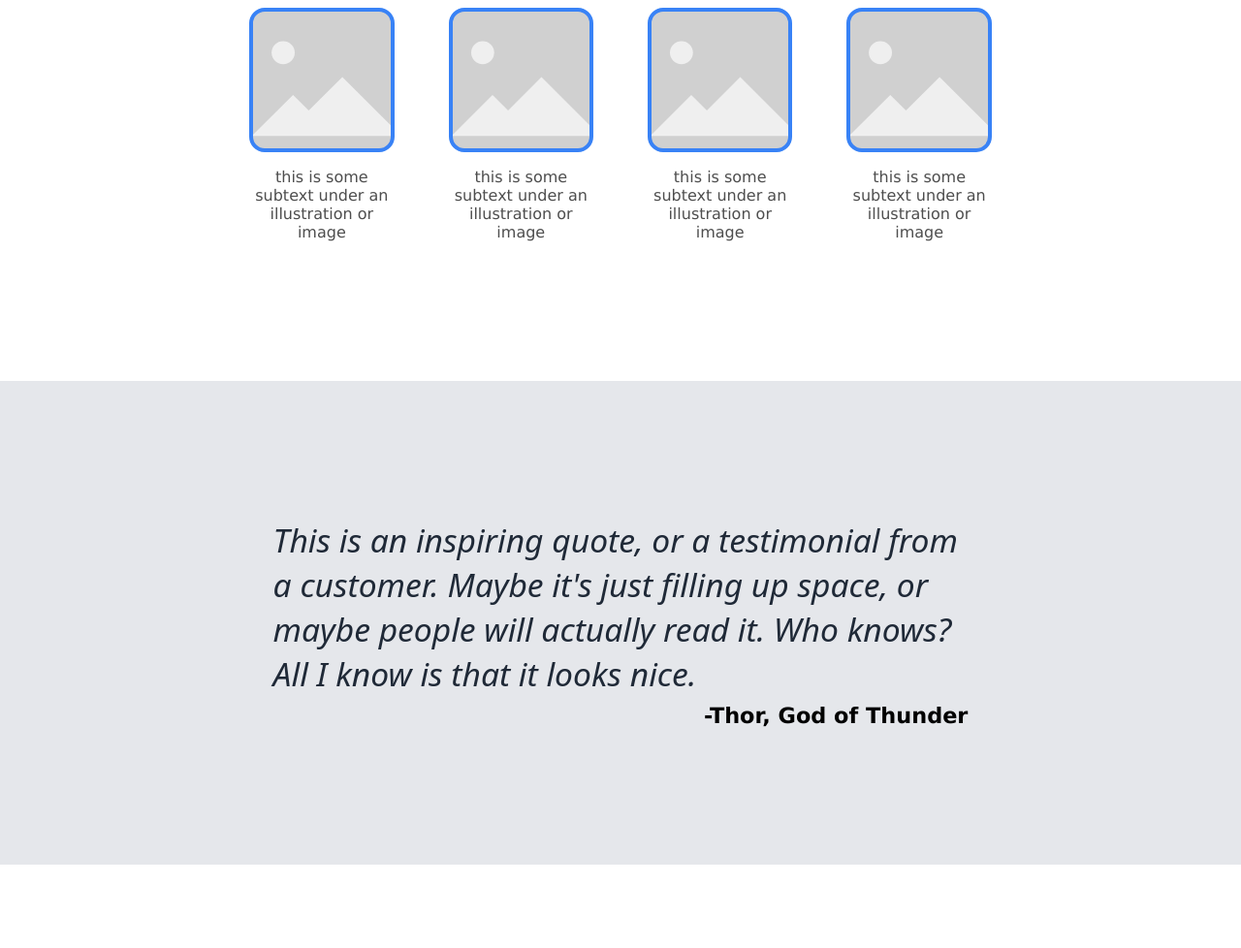
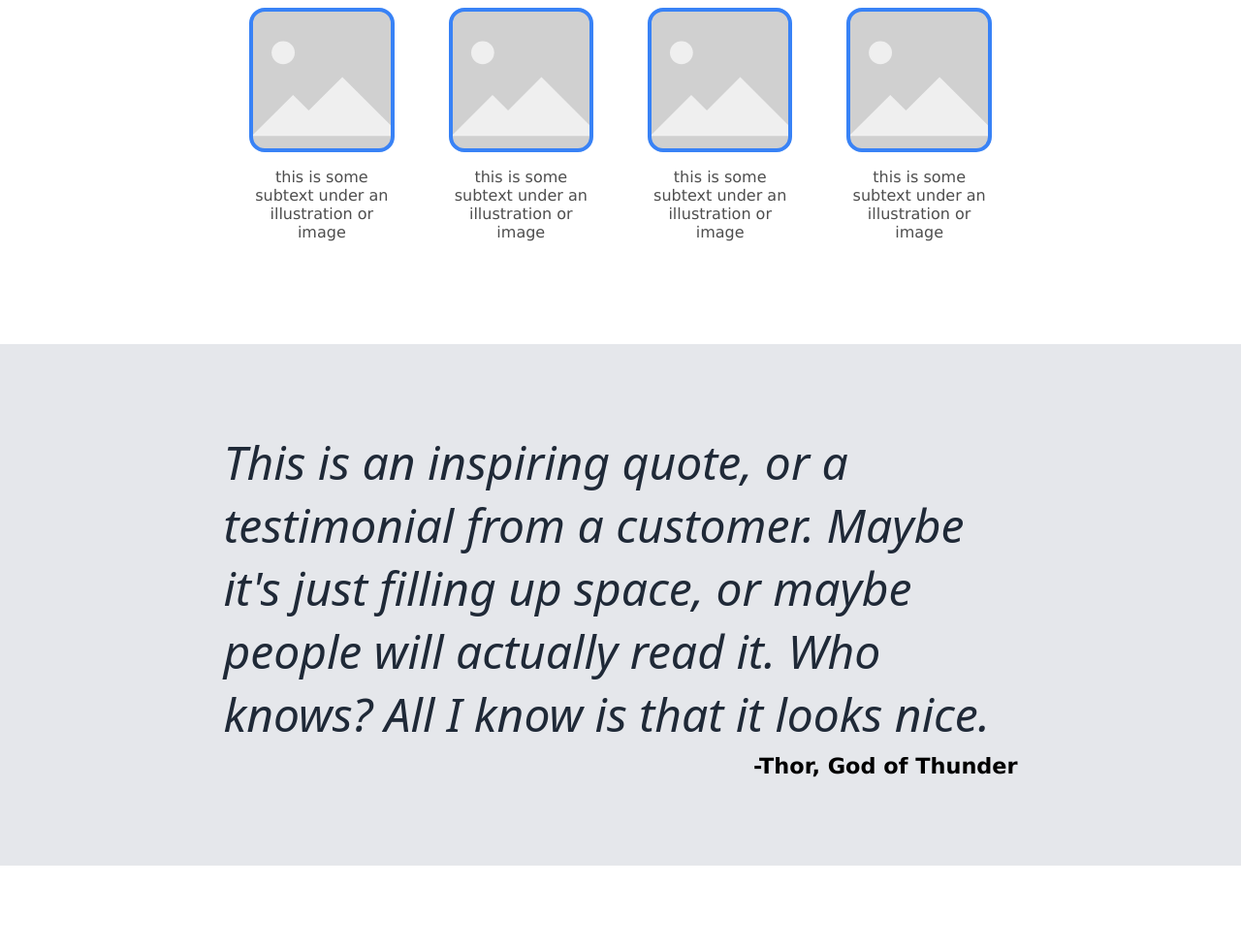
Before and after one commit to Necryl/TOP-Project-Landing-Page, a plain HTML site: page index.html in a window 1280 px wide. Shown: the part 685-1663 px from the top of the page at 97% size. Drawn offline with Linux system fonts and the light colour scheme.

Commit message:
Adjust size of quote

```diff
--- a/style.css
+++ b/style.css
@@ -99,7 +99,7 @@ body {
     flex-direction: column;
     align-items: center;
     padding-top: 5%;
-    padding-bottom: 10%;
+    padding-bottom: 7%;
 }
 
 .cards-title {
@@ -151,14 +151,14 @@ body {
 .quote-section {
     display: flex;
     flex-direction: column;
-    padding: 11% 22%;
+    padding: 7% 18%;
     background-color: #e5e7eb;
 }
 
 .quote {
     margin: 0%;
     font-family: system-ui, -apple-system, BlinkMacSystemFont, 'Segoe UI', Roboto, Oxygen, Ubuntu, Cantarell, 'Open Sans', 'Helvetica Neue', sans-serif;
-    font-size: 2.1em;
+    font-size: 300%;
     font-weight: lighter;
     font-style: italic;
     color: #1f2937;
```
